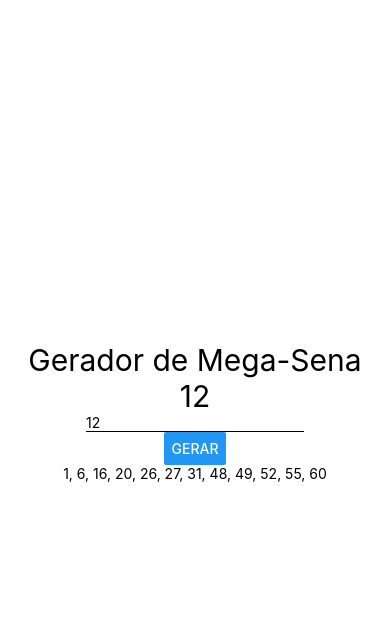
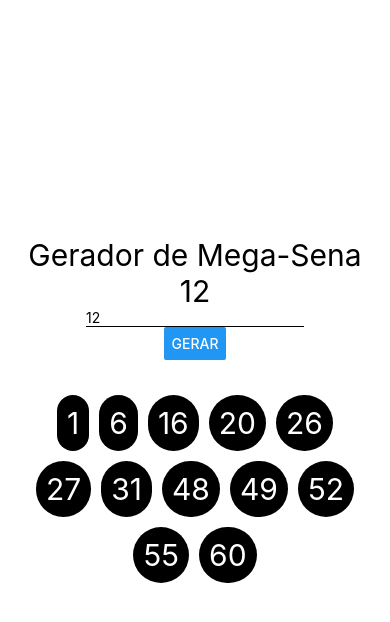
Before and after one commit to ccaio-oliveira/exercicios-react-native, a React Native app: screen / in a window 390 px wide. Both pictures are taken after a click on the button "GERAR". Shown: the top 622 px of the page. Built offline with nearby package versions, Linux system fonts and the light colour scheme.

Commit message:
finalizando fundamentos

```diff
--- a/src/components/mega/Mega.js
+++ b/src/components/mega/Mega.js
@@ -1,6 +1,7 @@
 import React, { Component } from 'react';
-import { Button, Text, TextInput } from 'react-native';
+import { Button, Text, TextInput, View } from 'react-native';
 import estilo from '../estilo';
+import MegaNumero from './MegaNumero';
 
 export default class Mega extends Component {
 
@@ -19,8 +20,15 @@
     }
 
     gerarNumeros = () => {
-        const numeros = Array(this.state.qtdeNumeros).fill().reduce(nums => [...nums, this.gerarNumeroNaoContido(nums)], []).sort((a, b) => a - b)
+        const numeros = Array(this.state.qtdeNumeros).fill().reduce(nums => [...nums, this.gerarNumeroNaoContido(nums)], []).sort((a, b) => a - b);
         this.setState({ numeros })
+    }
+
+    exibirNumeros = () => {
+        const nums = this.state.numeros;
+        return nums.map(num => {
+            return <MegaNumero num={num} />
+        })
     }
 
     render() {
@@ -41,9 +49,9 @@
                     title='Gerar'
                     onPress={this.gerarNumeros}
                 />
-                <Text>
-                    {numeros.join(', ')}
-                </Text>
+                <View style={{ marginTop: 30, flexDirection: 'row', flexWrap: 'wrap', justifyContent: 'center' }}>
+                    {this.exibirNumeros()}
+                </View>
             </>
         )
     }
--- /dev/null
+++ b/src/components/mega/MegaNumero.js
@@ -0,0 +1,26 @@
+import React from 'react';
+import { StyleSheet, Text, View } from 'react-native';
+import estilo from '../estilo';
+
+export default ({num}) => {
+    return (
+        <View style={style.Container}>
+            <Text style={[estilo.txtG, style.Num]}>
+                {num}
+            </Text>
+        </View>
+    )
+}
+
+const style = StyleSheet.create({
+    Container: {
+        padding: 10,
+        backgroundColor: '#000',
+        margin: 5,
+        borderRadius: 200
+    },
+
+    Num: {
+        color: '#fff'
+    }
+})
```
